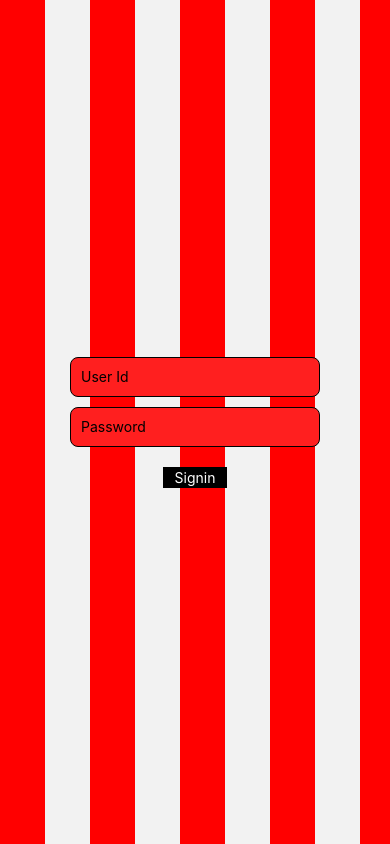
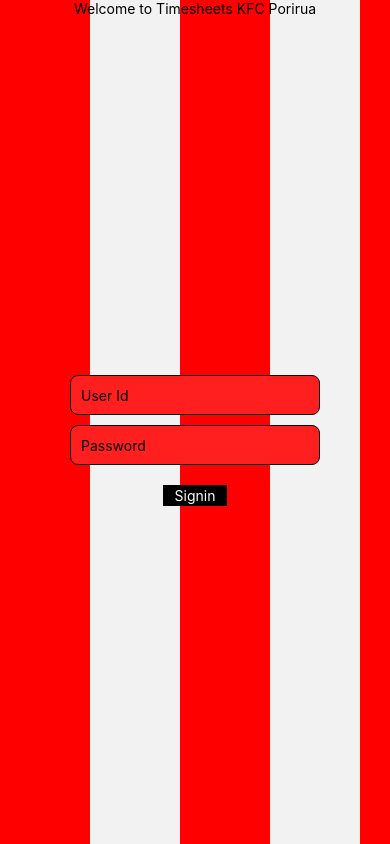
Before and after one commit to tejatayi/TimeSheetApp, a React Native app: screen /LoginPage in a window 390 px wide. Built offline with nearby package versions, Linux system fonts and the light colour scheme.

Commit message:
Firerbase Config

```diff
--- a/package.json
+++ b/package.json
@@ -14,6 +14,7 @@
     "expo": "~52.0.37",
     "expo-linear-gradient": "^14.0.2",
     "expo-status-bar": "~2.0.1",
+    "firebase": "^11.4.0",
     "react": "18.3.1",
     "react-native": "0.76.7",
     "react-native-gesture-handler": "^2.24.0",
--- a/pages/LoginPage.js
+++ b/pages/LoginPage.js
@@ -12,11 +12,13 @@
 
 export default function LoginPage({ navigation }) {
   return (
+    <View style={styles.MainContainer}>
+      <StripedBackground stripeWidth={90}></StripedBackground>
+      <View style={styles.intro_container}>
+      <Text style={styles.introduction}>Welcome to Timesheets KFC Porirua</Text>
+      </View>
+      <View style={styles.FormContainer}>
 
-
-    <View style={styles.container}>
-      <StripedBackground stripeWidth={45}></StripedBackground>
-      <View style={styles.container}>
         <TextInput placeholder="User Id" style={styles.input} />
         <TextInput
           placeholder="Password"
@@ -35,8 +37,29 @@
 }
 
 const styles = StyleSheet.create({
+  intro_container:{
+  paddingBottom:20
 
-  container: {
+  },
+  MainContainer: {
+    flex: 1,
+    alignItems: "center",
+    justifyContent: "center",
+
+  },
+  FormContainer: {
+    flex: 1,
+    alignItems: "center",
+    justifyContent: "center",
+
+  },
+  introduction:{
+    border:"black",
+    textAlign:"center"
+
+  },
+
+  FormContainer: {
     flex: 1,
     alignItems: "center",
     justifyContent: "center",
```
Also changed, not shown: pages/FirebaseAuth.js (added, +15 -0 lines), 1 other file (tests, documents, lock files or other folders).
